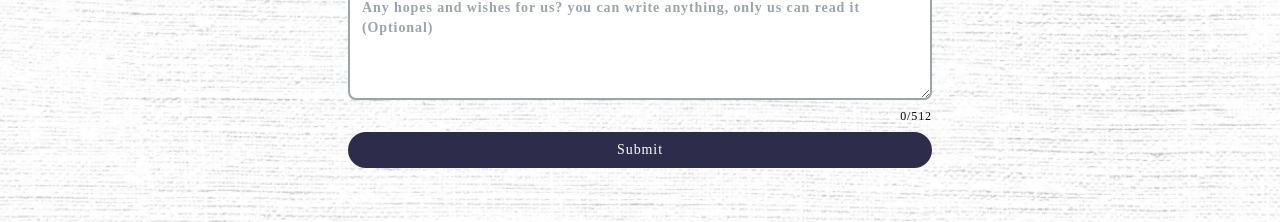
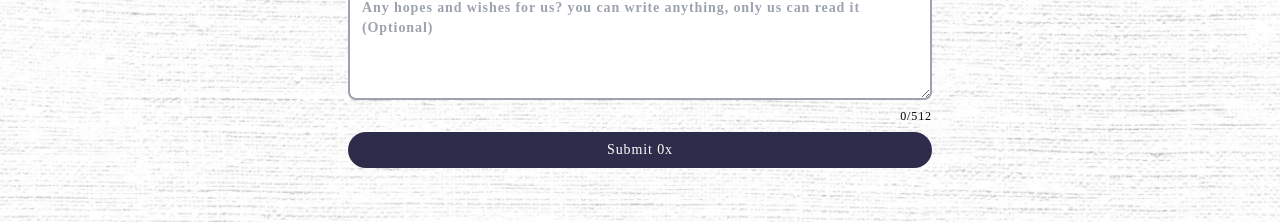
Before and after one commit to davidkhlim/david-ellen-wedding, a React (Create React App) app: page / in a window 1280 px wide. Shown: the part 2800-3022 px from the top of the page. Built offline with nearby package versions, Linux system fonts and the light colour scheme.

Commit message:
Fix: Submit note UI on success

```diff
--- a/src/App.js
+++ b/src/App.js
@@ -19,7 +19,7 @@ function App() {
   const name = queryParam.get("name");
   const lang = Object.keys(LANG).includes(queryParam.get("lang")) ? queryParam.get("lang") : "EN";
   const isRsvp = queryParam.get("rsvp") === "true"; // should be true to show bandung rsvp
-  console.log(lang)
+
   const [audioStatus, changeAudioStatus] = useState(false);
   const [language, changeLanguageStatus] = useState(LANG[lang]);
   const [data, setData] = useState(dataEN);
@@ -31,7 +31,8 @@ function App() {
     note: "",
     charCount: 0,
     submitted: false
-  })
+  });
+  const [submitWishCount, setSubmitWishCount] = useState(0);
   const myRef = useRef();
   const MAX_TEXTAREA_CHAR = 512;
 
@@ -95,6 +96,7 @@ function App() {
     const supabase = createClient("https://udwruewtbwimrrlfekig.supabase.co", "eyJhbGciOiJIUzI1NiIsInR5cCI6IkpXVCJ9.eyJpc3MiOiJzdXBhYmFzZSIsInJlZiI6InVkd3J1ZXd0YndpbXJybGZla2lnIiwicm9sZSI6ImFub24iLCJpYXQiOjE3MDY0NjY4ODQsImV4cCI6MjAyMjA0Mjg4NH0.bd5izwVQucwICbx5cj_we0MnKQYvCR4fB8Ypts-_2JI");
     const { data } = await supabase.from("wedding-wishes").insert({ name: wishObj.name, note: wishObj.note.slice(0, MAX_TEXTAREA_CHAR) });
     setWishObj({ ...wishObj, submitted: true });
+    setSubmitWishCount(submitWishCount + 1);
   };
 
   return (
@@ -280,8 +282,10 @@ function App() {
               <input placeholder={data.map(d => d.rsvpFormName)} type="text" className="border-2 border-gray-400 px-3 py-2 text-sm rounded-lg font-bold" value={wishObj.name} onChange={handleNameChange} />
               <textarea type='textarea' placeholder={data.map(d => d.noteToCouplePlaceholder)} className="border-2 border-gray-400 px-3 py-2 text-sm rounded-lg font-bold h-28 normal-case" minLength={0} maxLength={MAX_TEXTAREA_CHAR} value={wishObj.note} onChange={handleNoteChange} />
               <p className=" text-xs text-right">{`${wishObj.charCount}/${MAX_TEXTAREA_CHAR}`}</p>
-              <button className="bg-[#2d2d4b] p-2 rounded-full text-white text-sm" onClick={handleSubmitNote} >{data.map(d => d.submit)}</button>
-              {wishObj.submitted ? <FaUserCheck /> : null}
+              <div className='flex flex-row items-center'>
+                <button className="bg-[#2d2d4b] p-2 rounded-full text-white text-sm w-full" onClick={handleSubmitNote} >{data.map(d => d.submit) + ' ' + submitWishCount + 'x'}</button>
+                {wishObj.submitted ? <FaUserCheck className='text-green-500' /> : <></>}
+              </div>
             </div>
           </div>
 
```
